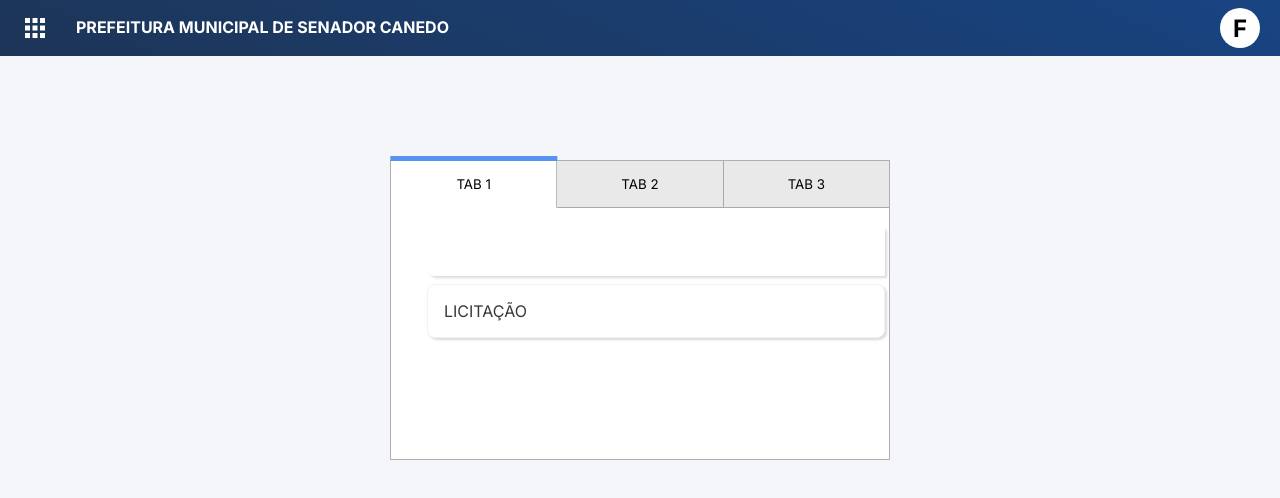
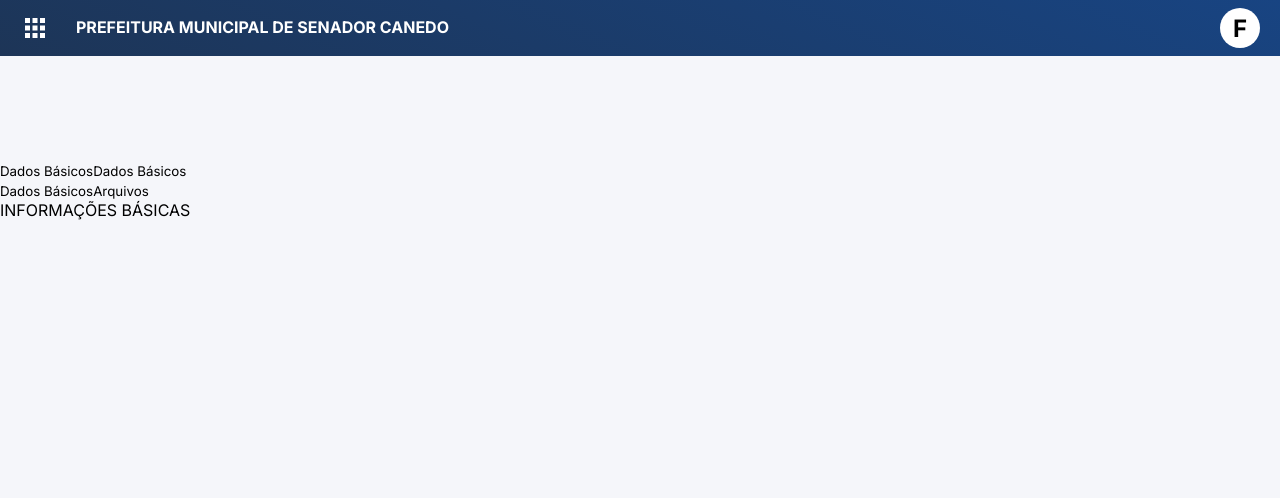
Before and after one commit to flaviohenriquedev/sigep_frontend, a Next.js app: page /testes in a window 1280 px wide. Shown: the top 498 px of the page. Built offline with nearby package versions, Linux system fonts and the light colour scheme.

Commit message:
Inicio criação TABS

```diff
--- /dev/null
+++ b/src/app/manager/shopping/register/bidding/basic_information/page.tsx
@@ -0,0 +1,9 @@
+import React from 'react'
+
+const BiddingBasicInformationPage = () => {
+  return (
+    <div>INFORMAÇÕES BÁSICAS</div>
+  )
+}
+
+export default BiddingBasicInformationPage
--- /dev/null
+++ b/src/app/manager/shopping/register/bidding/files/page.tsx
@@ -0,0 +1,9 @@
+import React from 'react'
+
+const BiddingFiles = () => {
+  return (
+    <div>ARQUIVOS</div>
+  )
+}
+
+export default BiddingFiles
--- a/src/app/manager/shopping/register/bidding/page.tsx
+++ b/src/app/manager/shopping/register/bidding/page.tsx
@@ -1,11 +1,66 @@
-import PageMain from "@/components/layout/page/main/PageMain";
+"use client";
 
-const BiddingPage = () => {
+import BiddingBasicInformationPage from "./basic_information/page";
+import { useState } from "react";
+import BiddingFiles from "./files/page";
+
+interface Tab {
+    label: string;
+    content: React.ReactNode;
+}
+
+interface TabsProps {
+    tabs: Tab[];
+}
+
+function TabPanel({ children }: { children: React.ReactNode }) {
+    return <div>{children}</div>;
+}
+
+function Tabs({ tabs }: TabsProps) {
+    const [activeTab, setActiveTab] = useState(0);
+
+    const handleTabClick = (tabIndex: number) => {
+        setActiveTab(tabIndex);
+    };
+
     return (
-        <PageMain>
-            <div>LICITAÇÃO</div>
-        </PageMain>
+        <div>
+            <div>
+                {tabs.map((tab, index) => (
+                    <button
+                        key={index}
+                        onClick={() => handleTabClick(index)}
+                        className={activeTab === index ? "active" : ""}
+                    >
+                        {tab.label}
+                    </button>
+                ))}
+            </div>
+            <div>{tabs[activeTab].content}</div>
+        </div>
     );
-};
+}
 
-export default BiddingPage;
+export default function BiddingPage() {
+    const tabs: Tab[] = [
+        {
+            label: "Dados Básicos",
+            content: (
+                <div>
+                    <BiddingBasicInformationPage />
+                </div>
+            ),
+        },
+        {
+            label: "Arquivos",
+            content: (
+                <div>
+                    <BiddingFiles />
+                </div>
+            ),
+        },
+    ];
+
+    return <Tabs tabs={tabs} />;
+}
--- a/src/app/testes/page.tsx
+++ b/src/app/testes/page.tsx
@@ -1,90 +1,77 @@
-"use client";
+'use client'
 
-import { Tab, TabList, TabPanel, Tabs } from "react-tabs";
-import styles from "./page.module.css";
+import { useState } from 'react';
+import BiddingPage from '../manager/shopping/register/bidding/page';
+import DispensationBiddingPage from '../manager/shopping/register/dispensation_bidding/page';
 
-import { useState } from "react";
-import "react-tabs/style/react-tabs.css";
-import BiddingPage from "../manager/shopping/register/bidding/page";
+interface Tab {
+  label: string;
+  content: React.ReactNode;
+}
 
-const Testes = () => {
-    const tabs = [
-        { id: 1, description: "TAB 1" },
-        { id: 2, description: "TAB 2" },
-        { id: 3, description: "TAB 3" },
-    ];
+interface TabsProps {
+  tabs: Tab[];
+}
 
-    const [tabIndex, setTabIndex] = useState(0);
-    console.log("TABINDEX", tabIndex);
-    const [toggleState, setToggleState] = useState(1);
+function TabPanel({ children }: { children: React.ReactNode }) {
+  return (
+    <div>
+      {children}
+    </div>
+  );
+}
 
-    const toggleTab = (index: number) => {
-        setToggleState(index);
+function Tabs({ tabs }: TabsProps) {
+  const [activeTab, setActiveTab] = useState(0);
+
+  const handleTabClick = (tabIndex: number) => {
+    setActiveTab(tabIndex);
   };
 
-    function renderTabs() {
-        return tabs.map((tab) => {
   return (
-                <>
+    <div>
+      <div>
+        {tabs.map((tab, index) => (
           <button
-                        key={tab.id}
-                        className={`${styles.tabs} ${
-                            toggleState === tab.id
-                                ? styles.active_tabs
-                                : styles.tabs
-                        }`}
-                        onClick={() => toggleTab(tab.id)}
+            key={index}
+            onClick={() => handleTabClick(index)}
+            className={activeTab === index ? 'active' : ''}
           >
-                        {tab.description}
+            {tab.label}
           </button>
-                </>
+        ))}
+      </div>
+      <div>
+        {tabs[activeTab].content}
+      </div>
+    </div>
   );
-        });
 }
 
-    function renderContent() {
-        return (
-            <div
-                className={`${styles.content} ${
-                    toggleState === 1
-                        ? styles.active_content
-                        : styles.content
-                }`}
-            >
+export default function MyPage() {
+  const tabs: Tab[] = [
+    {
+      label: 'Dados Básicos',
+      content: (
+        <div>
           <BiddingPage />
         </div>
       )
-    }
+    },
+    {
+        label: 'Dados Básicos',
+        content: (
+          <div>
+            <DispensationBiddingPage />
+          </div>
+        )
+      },
+    // Adicione mais objetos de aba conforme necessário
+  ];
 
   return (
-        <div style={{ marginTop: "10rem" }}>
-            {/* <Tabs
-                selectedIndex={tabIndex}
-                onSelect={(index) => setTabIndex(index)}
-            >
-                <TabList>
-                    <Tab>Title 1</Tab>
-                    <Tab>Title 2</Tab>
-                </TabList>
-
-                <TabPanel>
-                    <h2>Any content 1</h2>
-                </TabPanel>
-                <TabPanel>
-                    <h2>Any content 2</h2>
-                </TabPanel>
-            </Tabs> */}
-
-
-            <div className={styles.container}>
-                <div className={styles.bloc_tabs}>{renderTabs()}</div>
-
-                <div className={styles.content_tabs}>
-                    {renderContent()}
-                </div>
-            </div>
+    <div style={{marginTop: '10rem'}}>
+      <Tabs tabs={tabs} />
     </div>
   );
-};
-
-export default Testes;
+}
--- a/src/components/layout/module/ModuleCard.module.css
+++ b/src/components/layout/module/ModuleCard.module.css
@@ -1,6 +1,6 @@
 .menu {
     display: grid;
-    grid-template-columns: repeat(4, 1fr);
+    grid-template-columns: repeat(5, 1fr);
     padding: 4rem;
     gap: 2rem;
     margin-top: var(--header-master-height);
--- a/src/components/layout/page/main/PageMain.tsx
+++ b/src/components/layout/page/main/PageMain.tsx
@@ -17,7 +17,6 @@ const PageMain = (props: PageMainProps) => {
             <div className={styles.pagemain_info}>
                 <h3>{pn}</h3>
             </div>
-
             <div className={styles.pagemain_children}>{props.children}</div>
         </div>
     );
```
Also changed, not shown: src/app/manager/shopping/register/bidding/layout.tsx (added, +8 -0 lines), src/components/layout/module/ModuleCardItem.module.css (+5 -7 lines). Lines whose indentation alone changed are shown as unchanged.
